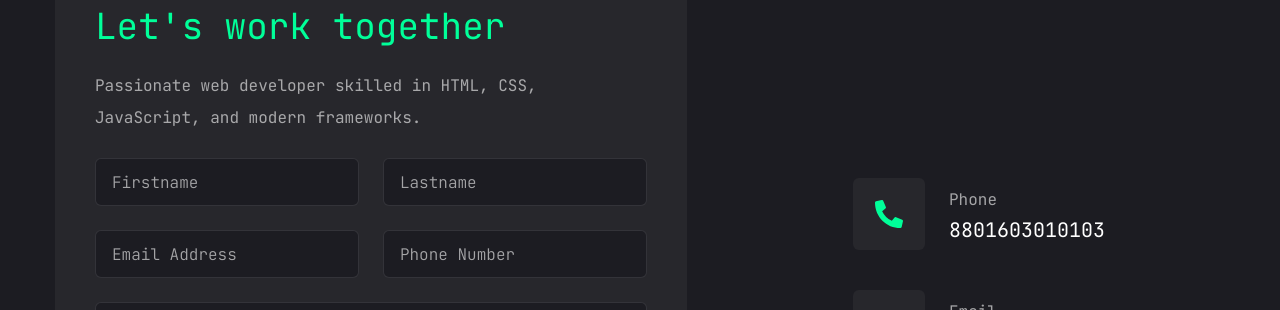
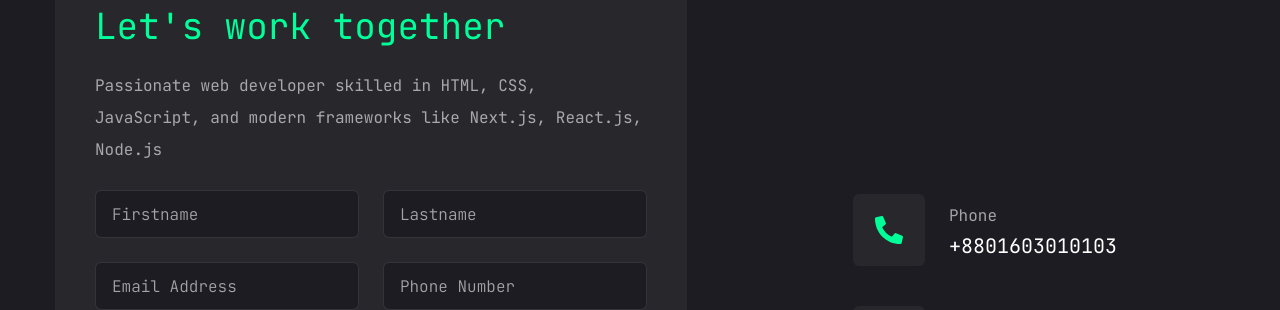
Before and after one commit to rashaduldev/resume, a Next.js app: page /contact in a window 1280 px wide. Shown: the part 260-570 px from the top of the page. Built offline with nearby package versions, Linux system fonts and the light colour scheme.

Commit message:
some data change and Sweetalert implement

```diff
--- a/package.json
+++ b/package.json
@@ -24,6 +24,7 @@
     "react-countup": "^6.5.3",
     "react-dom": "^18",
     "react-icons": "^5.2.1",
+    "sweetalert2": "^11.11.0",
     "swiper": "^11.1.3",
     "tailwind-merge": "^2.3.0",
     "tailwindcss-animate": "^1.0.7"
--- a/src/app/contact/page.jsx
+++ b/src/app/contact/page.jsx
@@ -6,12 +6,13 @@ import { Input } from "@/components/ui/input";
 import { Select, SelectTrigger, SelectValue, SelectContent, SelectGroup, SelectLabel, SelectItem } from "@/components/ui/select";
 import { Textarea } from "@/components/ui/textarea";
 import { Button } from "@/components/ui/button";
+import Swal from "sweetalert2";
 
 const info=[
     {
         icon:<FaPhoneAlt />,
         title:"Phone",
-        description:"8801603010103"
+        description:"+8801603010103"
     },
     {
         icon:<FaEnvelope />,
@@ -26,6 +27,31 @@ const info=[
 ]
 
 const Contact = () => {
+    const handleSend = (e) => {
+        e.preventDefault();
+        const firstname = e.target.elements.firstname.value;
+        const lastname = e.target.elements.lastname.value;
+        const email = e.target.elements.email.value;
+        const phone = e.target.elements.phone.value;
+
+        Swal.fire({
+          position: "top-middle",
+          icon: "success",
+          title: "Thank you for your message mr," +name,
+          html: `
+          <p>We will contact you very soon</p>
+          <br>
+            <p><strong>Your Sending info</strong></p>
+            <p><strong>Firstname:</strong> ${firstname}</p>
+            <p><strong>Lastname:</strong> ${lastname}</p>
+            <p><strong>Email:</strong> ${email}</p>
+            <p><strong>Phone:</strong> ${phone}</p>
+          `,
+          showConfirmButton: false,
+          timer: 3000,
+        });
+        e.target.reset();
+      };
     return (
         <motion.section
         initial={{ opacity: 0 }}
@@ -39,15 +65,35 @@ const Contact = () => {
             <div className="flex flex-col xl:flex-row gap-[30px]">
                 {/* form */}
                 <div className="xl:w-[54%] order-2 xl:order-none">
-                    <form className="flex flex-col gap-6 px-10 py-5 bg-[#27272c] rounded-xl">
+                    <form onSubmit={handleSend} className="flex flex-col gap-6 px-10 py-5 bg-[#27272c] rounded-xl">
                         <h3 className="text-4xl text-accent">Let's work together</h3>
-                        <p className="text-white/60">Passionate web developer skilled in HTML, CSS, JavaScript, and modern frameworks.</p>
+                        <p className="text-white/60">Passionate web developer skilled in HTML, CSS, JavaScript, and modern frameworks like Next.js, React.js, Node.js</p>
                         {/* input feilds */}
                         <div className="grid grid-cols-1 md:grid-cols-2 gap-6">
-                            <Input type="firstname" placeholder="Firstname"/>
-                            <Input type="lastname" placeholder="Lastname"/>
-                            <Input type="email" placeholder="Email Address"/>
-                            <Input type="phone" placeholder="Phone Number"/>
+
+                            <Input
+                            type="firstname"
+                            name="firstname"
+                            required
+                            placeholder="Firstname"/>
+
+                            <Input
+                            type="lastname"
+                            name="lastname"
+                            required
+                            placeholder="Lastname"/>
+
+                            <Input
+                            type="email"
+                            name="email"
+                            required
+                            placeholder="Email Address"/>
+
+                            <Input
+                            type="phone"
+                            name="phone"
+                            required
+                            placeholder="Phone Number"/>
                         </div>
                         {/* select */}
                         <Select>
--- a/src/app/work/page.jsx
+++ b/src/app/work/page.jsx
@@ -15,33 +15,43 @@ const projects = [
         num: "01",
         category: "frontend",
         title: "project 1",
-        description: "Lorem ipsum dolor sit amet, consectetur adipiscing elit.",
-        stack: [{ name: "HTML5" }, { name: "CSS3" }, { name: "JavaScript" }],
+        description: "A dynamic frontend project featuring responsive design, interactive elements, and seamless user experience, utilizing modern web technologies like HTML5, CSS3, and JavaScript for optimal performance and aesthetics.",
+        stack: [{ name: "HTML5" }, { name: "CSS3" }, { name: "Typescript" }],
         image: "https://i.ibb.co/ChFHLJt/portfollio-img.png",
-        live: "https://liveproject1.com",
-        github: "https://github.com/user/project1",
+        live: "https://rashadul-landing-page.vercel.app",
+        github: "https://github.com/rashaduldev/Landing-page-with-NEXT_JS",
     },
     {
         num: "02",
         category: "fullstack",
         title: "project 2",
-        description: "Sed do eiusmod tempor incididunt ut labore et dolore magna aliqua.",
+        description: "A fullstack CMS-based project built with Next.js, Tailwind CSS, and a headless CMS, offering dynamic content management, responsive design, and seamless user experience across devices.",
         stack: [{ name: "Next.js" }, { name: "Tailwind CSS" }, { name: "Node.js" }],
+        image: "https://i.ibb.co/D5nC5tq/trade.png",
+        live: "https://trade-venture-roan.vercel.app",
+        github: "https://github.com/rashaduldev/Trade-Venture",
+    },
+    {
+        num: "03",
+        category: "fullstack",
+        title: "project 2",
+        description: "A comprehensive fullstack project integrating a robust backend with a sleek, responsive frontend, utilizing technologies like Node.js, Express, MongoDB, and React to deliver a seamless, scalable web application.",
+        stack: [{ name: "React.js" }, { name: "Tailwind CSS" }, { name: "Node.js" }],
         image: "https://i.ibb.co/yXGHRy2/bistro-img.png",
-        live: "https://liveproject2.com",
-        github: "https://github.com/user/project2",
+        live: "https://sturdy-support.surge.sh/",
+        github: "https://github.com/rashaduldev/Bistro-Boss-Client",
     },
 
 
     {
-        num: "03",
+        num: "04",
         category: "resume",
         title: "project 3",
-        description: "Ut enim ad minim veniam, quis nostrud exercitation ullamco laboris.",
-        stack: [{ name: "Next.js" }, { name: "Tailwind CSS" }],
+        description: "Developed a sleek and modern personal portfolio website using Next.js and Tailwind CSS. The project showcases dynamic content, optimized performance, and responsive design, providing an engaging user experience across all devices. Features include an interactive gallery, blog section, and contact form, demonstrating proficiency in fullstack development and modern web technologies.",
+        stack: [{ name: "React.js" }, { name: "Tailwind CSS" }],
         image: "https://i.ibb.co/CHNB72r/resume-photo.png",
-        live: "https://liveproject3.com",
-        github: "https://github.com/user/project3",
+        live: "https://rashedul-follio.vercel.app/",
+        github: "https://github.com/rashaduldev/Portfollio",
     },
 ];
 
```
Also changed, not shown: 1 other file (tests, documents, lock files or other folders).
